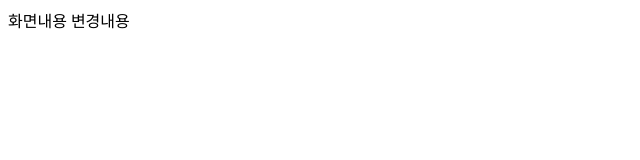
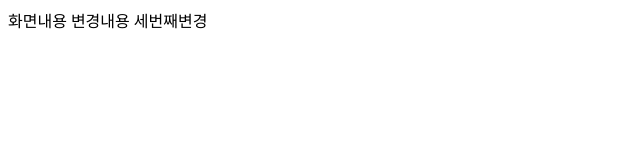
Before and after one commit to jkf8711/aiservice-1, a plain HTML site: page index.html in a window 1280 px wide. Shown: the whole page, without its empty margins (0-640 px from the left). Drawn offline with Linux system fonts and the light colour scheme.

Commit message:
세번째변경

```diff
--- a/index.html
+++ b/index.html
@@ -12,6 +12,6 @@
 
     화면내용
     변경내용
-
+    세번째변경
   </body>
 </html>
```
